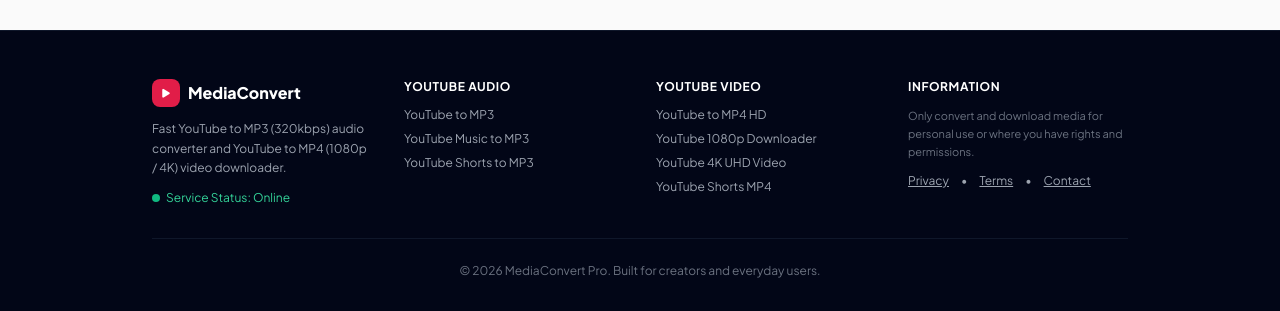
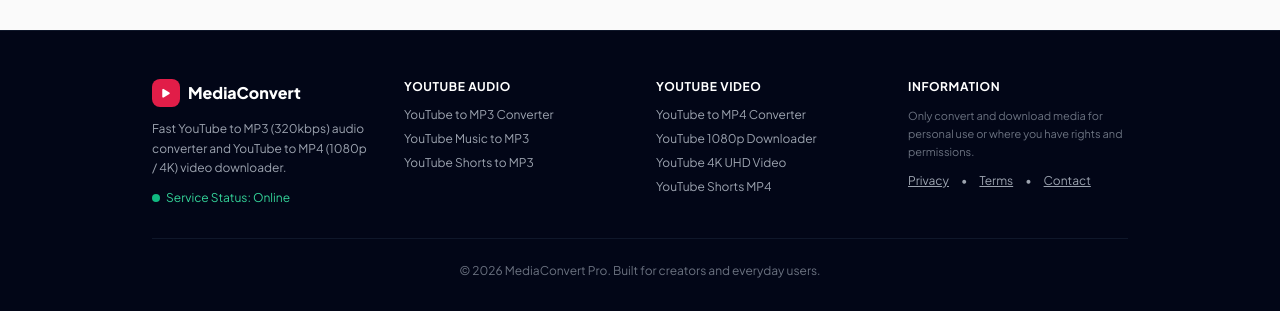
Before and after one commit to julianebaierr-gif/Youtube-mo3, a FastAPI app: page /contact-us in a window 1280 px wide. Shown: the part 2207-2518 px from the top of the page. Run offline with FastAPI, Linux system fonts and the light colour scheme; some libraries are stand-ins or nearby versions.

Commit message:
Update footer top links to primary target keywords: YouTube to MP3 Converter and YouTube to MP4 Converter

```diff
--- a/templates/index.html
+++ b/templates/index.html
@@ -783,7 +783,7 @@
                 <div>
                     <h4 class="font-bold text-white text-xs uppercase tracking-wider mb-3">YouTube Audio</h4>
                     <ul class="space-y-2 text-xs">
-                        <li><a href="/youtube-to-mp3" class="hover:text-white transition-colors">YouTube to MP3</a></li>
+                        <li><a href="/youtube-to-mp3" class="hover:text-white transition-colors">YouTube to MP3 Converter</a></li>
                         <li><a href="/youtube-to-mp3" class="hover:text-white transition-colors">YouTube Music to MP3</a></li>
                         <li><a href="/youtube-to-mp3" class="hover:text-white transition-colors">YouTube Shorts to MP3</a></li>
                     </ul>
@@ -792,7 +792,7 @@
                 <div>
                     <h4 class="font-bold text-white text-xs uppercase tracking-wider mb-3">YouTube Video</h4>
                     <ul class="space-y-2 text-xs">
-                        <li><a href="/youtube-to-mp4" class="hover:text-white transition-colors">YouTube to MP4 HD</a></li>
+                        <li><a href="/youtube-to-mp4" class="hover:text-white transition-colors">YouTube to MP4 Converter</a></li>
                         <li><a href="/youtube-to-mp4" class="hover:text-white transition-colors">YouTube 1080p Downloader</a></li>
                         <li><a href="/youtube-to-mp4" class="hover:text-white transition-colors">YouTube 4K UHD Video</a></li>
                         <li><a href="/youtube-to-mp4" class="hover:text-white transition-colors">YouTube Shorts MP4</a></li>
--- a/templates/page.html
+++ b/templates/page.html
@@ -231,7 +231,7 @@
                 <div>
                     <h4 class="font-bold text-white text-xs uppercase tracking-wider mb-3">YouTube Audio</h4>
                     <ul class="space-y-2 text-xs">
-                        <li><a href="/youtube-to-mp3" class="hover:text-white transition-colors">YouTube to MP3</a></li>
+                        <li><a href="/youtube-to-mp3" class="hover:text-white transition-colors">YouTube to MP3 Converter</a></li>
                         <li><a href="/youtube-to-mp3" class="hover:text-white transition-colors">YouTube Music to MP3</a></li>
                         <li><a href="/youtube-to-mp3" class="hover:text-white transition-colors">YouTube Shorts to MP3</a></li>
                     </ul>
@@ -240,7 +240,7 @@
                 <div>
                     <h4 class="font-bold text-white text-xs uppercase tracking-wider mb-3">YouTube Video</h4>
                     <ul class="space-y-2 text-xs">
-                        <li><a href="/youtube-to-mp4" class="hover:text-white transition-colors">YouTube to MP4 HD</a></li>
+                        <li><a href="/youtube-to-mp4" class="hover:text-white transition-colors">YouTube to MP4 Converter</a></li>
                         <li><a href="/youtube-to-mp4" class="hover:text-white transition-colors">YouTube 1080p Downloader</a></li>
                         <li><a href="/youtube-to-mp4" class="hover:text-white transition-colors">YouTube 4K UHD Video</a></li>
                         <li><a href="/youtube-to-mp4" class="hover:text-white transition-colors">YouTube Shorts MP4</a></li>
```
